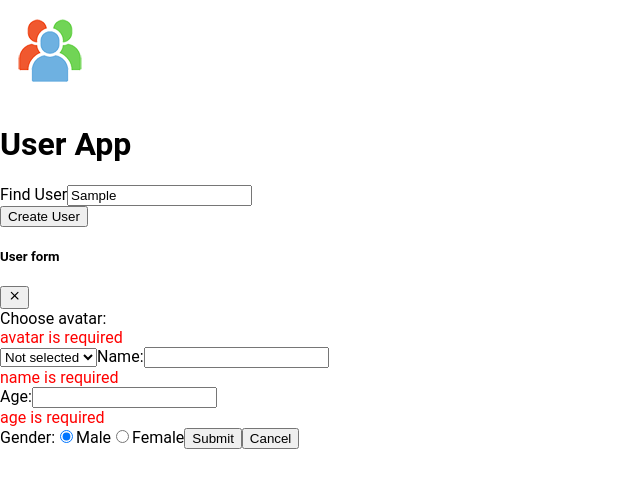
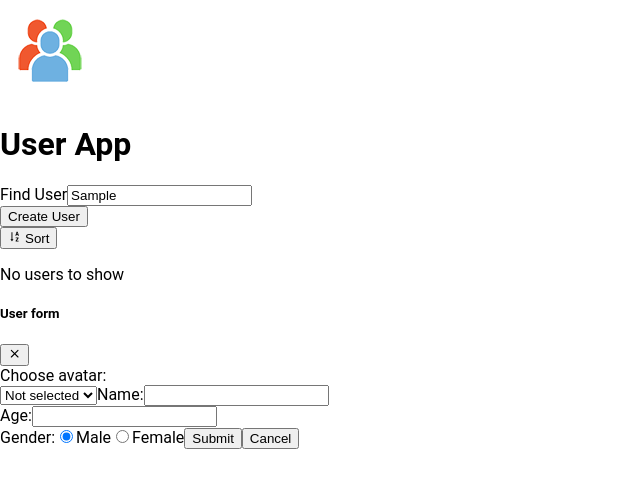
Before and after one commit to onionSequences/user-app, a React (Create React App) app: page / in a window 1280 px wide. Both pictures are taken after typing "Sample" into the empty fields and a click on the button "Create User". Shown: the top 488 px of the page, without its empty margins (0-640 px from the left). Built offline with nearby package versions, Linux system fonts and the light colour scheme.

Commit message:
form validation is updating in realtime after first invalid submit

```diff
--- a/src/components/UserForm/UserForm.js
+++ b/src/components/UserForm/UserForm.js
@@ -16,6 +16,7 @@ const UserForm = props => {
   });
   const [errors, setErrors] = useState({});
   const [formValidation, setFormValidation] = useState(false);
+  const [showErrors, setShowErrors] = useState(false);
 
   const validate = () => {
     let fields = values;
@@ -33,11 +34,10 @@ const UserForm = props => {
 
   const handleInputChange = e => {
     setValues({ ...values, [e.target.name]: e.target.value });
-    validate();
   };
 
   useEffect(() => {
-    validate();
+    if (showErrors) validate();
   }, [values]);
 
   useEffect(() => {
@@ -51,6 +51,7 @@ const UserForm = props => {
       onSubmit={e => {
         e.preventDefault();
         validate();
+        setShowErrors(true);
         if (formValidation) handleAddOrEdit(e, values);
       }}
     >
--- a/src/components/Users/Users.js
+++ b/src/components/Users/Users.js
@@ -1,5 +1,6 @@
-import { useState, useEffect } from "react";
+import { useState, useEffect, useRef } from "react";
 import uuid from "react-uuid";
+import { AiOutlineSortAscending } from "react-icons/ai";
 
 import UserCard from "../UserCard/UserCard";
 import Popup from "../Popup/Popup";
@@ -31,6 +32,7 @@ const Users = props => {
   const [users, setUsers] = useState(initialUsers);
   const [filterUsers, setFilterUsers] = useState(users);
   const [userForEdit, setUserForEdit] = useState(null);
+  const [sortIsActive, setSortIsActive] = useState(false);
 
   useEffect(() => {
     const search = searchUser => {
@@ -43,7 +45,7 @@ const Users = props => {
     search(searchUser);
   }, [searchUser, users]);
 
-  const handleAddOrEdit = (e, user) => {
+  const handleAddOrEdit = user => {
     if (user.hasOwnProperty("id")) {
       let editedUser = user;
       let indexOfUser = users.findIndex(user => editedUser.id === user.id);
@@ -76,12 +78,33 @@ const Users = props => {
     setUsers(users.filter(user => user.id !== id));
   };
 
+  const handleSort = () => {
+    setSortIsActive(prevState => !prevState);
+  };
+
+  useEffect(() => {
+    // TODO Sorting not working
+    if (sortIsActive) {
+      const sortedUsers = [...users].sort(
+        (a, b) => (a.name > b.name && 1) || -1
+      );
+      setUsers(sortedUsers);
+    } else {
+      const beforeSort = [...users];
+      console.log(beforeSort);
+      setUsers(prevState => prevState);
+    }
+  }, [sortIsActive]);
+
   return (
     <main>
       <button onClick={() => setOpenPopup(true)}>Create User</button>
       <section className="users-list">
-        {filterUsers &&
-          filterUsers.map((user, index) => (
+        <button onClick={handleSort}>
+          <AiOutlineSortAscending /> Sort
+        </button>
+        {filterUsers.length ? (
+          filterUsers.map(user => (
             <UserCard
               key={uuid()}
               userData={user}
@@ -89,7 +112,10 @@ const Users = props => {
               handleDuplicate={handleDuplicate}
               handleDelete={handleDelete}
             />
-          ))}
+          ))
+        ) : (
+          <p>No users to show</p>
+        )}
       </section>
       {openPopup && (
         <Popup title="User form" setOpenPopup={setOpenPopup}>
```
